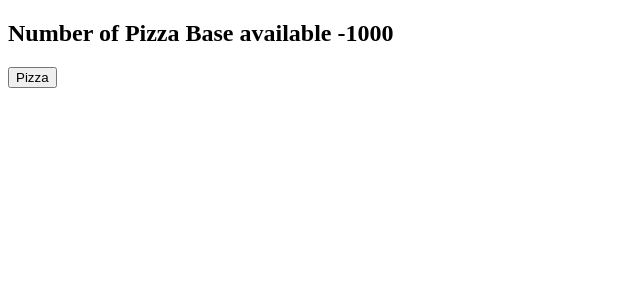
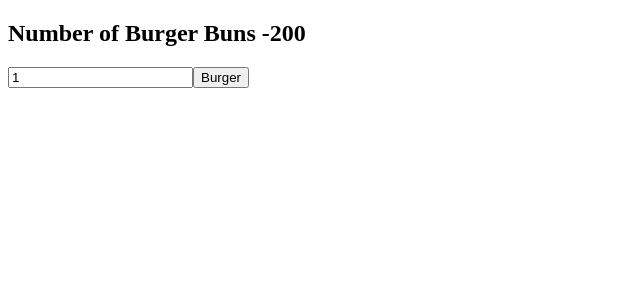
Before and after one commit to get-aakash/reactPlayground, a React (Vite) app: page / in a window 1280 px wide. Shown: the top 300 px of the page, without its empty margins (0-640 px from the left). Built offline with nearby package versions, Linux system fonts and the light colour scheme.

Commit message:
redux dev tool extension

```diff
--- a/package.json
+++ b/package.json
@@ -10,6 +10,7 @@
     "preview": "vite preview"
   },
   "dependencies": {
+    "@redux-devtools/extension": "^4.0.0",
     "@reduxjs/toolkit": "^2.8.2",
     "axios": "^1.16.1",
     "bootstrap": "^5.3.6",
--- a/src/App.jsx
+++ b/src/App.jsx
@@ -2,14 +2,18 @@
 import { Provider } from 'react-redux'
 import PizzaBox from './component/PizzaBox'
 import store from './component/redux/store'
-
+import HooksContainer from './component/HooksContainer'
+import BurgerBox from './component/BurgerBox'
+import CustomerChoice from './component/redux/CustomerChoice'
 
 const App = () => {
 
   return (
     <Provider store={store}>
-      <PizzaBox />
 
+      {/* <PizzaBox />
+      <BurgerBox /> */}
+      <CustomerChoice />
     </Provider>
 
 
--- /dev/null
+++ b/src/component/BurgerBox.jsx
@@ -0,0 +1,17 @@
+import React from 'react'
+import { useDispatch, useSelector } from 'react-redux'
+import { orderBurger } from "./redux"
+
+const BurgerBox = () => {
+    const burgerBuns= useSelector(state=>state.burger.burgerBuns)
+    const dispatch = useDispatch()
+  return (
+    <div className='conatainer'>
+        <h2 className='text'>Number of Burger Buns -{burgerBuns}</h2>
+        <button className='btn' onClick={()=>dispatch(orderBurger())}>Burger</button>
+
+    </div>
+  )
+}
+
+export default BurgerBox
--- /dev/null
+++ b/src/component/HooksContainer.jsx
@@ -0,0 +1,19 @@
+import { useDispatch, useSelector } from "react-redux"
+import { orderPizza } from "./redux"
+
+
+const HooksContainer = () => {
+  const dispatch = useDispatch()
+  const pizzaBase = useSelector(state=>state.pizzaBase)
+  console.log(pizzaBase)
+  return (
+    <div className='container'>
+        <h2 className='text'>Number of Pizza Base available -{pizzaBase}</h2>
+        <button className='btn' onClick={()=>dispatch(orderPizza())} >Pizza</button>
+    </div>
+  )
+}
+
+
+
+export default HooksContainer
--- a/src/component/PizzaBox.jsx
+++ b/src/component/PizzaBox.jsx
@@ -1,13 +1,14 @@
 import React from 'react'
 import { orderPizza } from './redux'
-import { connect } from 'react-redux'
+import { connect, useDispatch, useSelector } from 'react-redux'
 
-const PizzaBox = (props) => {
-    console.log(props)
+const PizzaBox = () => {
+    const pizzaRolls = useSelector(state=>state.pizza.pizzaBase)
+    const dispatch = useDispatch()
   return (
     <div className='container'>
-        <h2 className='text'>Number of Pizza Base available -{props.pizzaBase}</h2>
-        <button className='btn' onClick={props.orderPizza}>Pizza</button>
+        <h2 className='text'>Number of Pizza Base available -{pizzaRolls}</h2>
+        <button className='btn' onClick={()=>dispatch(orderPizza())}>Pizza</button>
     </div>
   )
 }
--- /dev/null
+++ b/src/component/redux/CustomerChoice.jsx
@@ -0,0 +1,19 @@
+import React, { useState } from 'react'
+import { useDispatch, useSelector } from 'react-redux'
+import { orderBurger } from './burger/BurgerAction'
+
+const CustomerChoice = () => {
+    const[num,setNum] = useState(1)
+    const burgerBuns= useSelector(state=>state.burger.burgerBuns)
+    const dispatch = useDispatch()
+  return (
+    <div className='conatainer'>
+        <h2 className='text'>Number of Burger Buns -{burgerBuns}</h2>
+        <input type="text" className='input-field' placeholder='Enter your number' value={num} onChange={e=>setNum(e.target.value)} />
+        <button className='btn' onClick={()=>dispatch(orderBurger(num))}>Burger</button>
+
+    </div>
+  )
+}
+
+export default CustomerChoice
--- /dev/null
+++ b/src/component/redux/burger/BurgerAction.js
@@ -0,0 +1,8 @@
+import { ORDER_BURGER } from "./BurgerType";
+
+export function orderBurger(number){
+    return {
+        type:ORDER_BURGER,
+        payload: number
+    }
+}
--- /dev/null
+++ b/src/component/redux/burger/BurgerReducer.js
@@ -0,0 +1,21 @@
+import { ORDER_BURGER } from "./BurgerType"
+
+const initialState = {
+    burgerBuns: 200
+}
+
+const BurgerReducer = (state=initialState, action) => {
+
+    switch (action.type) {
+        case ORDER_BURGER:
+            return{
+                ...state, burgerBuns:state.burgerBuns-action.payload
+            }
+        default:
+            return state
+
+
+    }
+}
+
+export default BurgerReducer
--- /dev/null
+++ b/src/component/redux/burger/BurgerType.js
@@ -0,0 +1 @@
+export const ORDER_BURGER= 'ORDER_BURGER'
--- a/src/component/redux/index.js
+++ b/src/component/redux/index.js
@@ -1 +1,2 @@
 export { orderPizza } from './pizza/PizzaAction'
+export {orderBurger} from './burger/BurgerAction'
--- /dev/null
+++ b/src/component/redux/rootReducer.js
@@ -0,0 +1,10 @@
+import { combineReducers } from "redux";
+import burgerReducer from "./burger/BurgerReducer";
+import pizzaReducer from "./pizza/PizzaReducer";
+
+const rootReducer = combineReducers({
+    pizza:pizzaReducer,
+    burger:burgerReducer
+})
+
+export default rootReducer
--- a/src/component/redux/store.js
+++ b/src/component/redux/store.js
@@ -1,6 +1,8 @@
-import { createStore } from "redux";
+import { createStore, applyMiddleware, compose } from "redux";
 import pizzaReducer from "./pizza/PizzaReducer";
+import rootReducer from "./rootReducer";
+import logger from "redux-logger";
+import { composeWithDevTools } from "@redux-devtools/extension";
 
-
-const store = createStore(pizzaReducer)
+const store = createStore(rootReducer, composeWithDevTools(applyMiddleware(logger)))
 export default store
```
Also changed, not shown: 1 other file (tests, documents, lock files or other folders).
